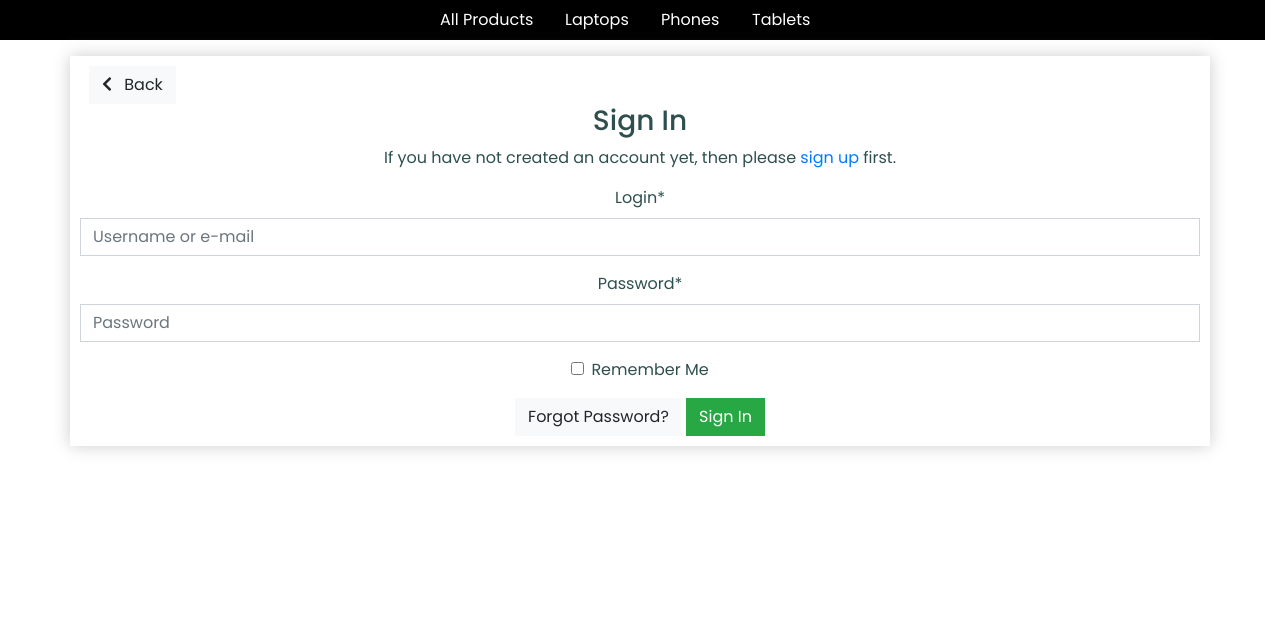
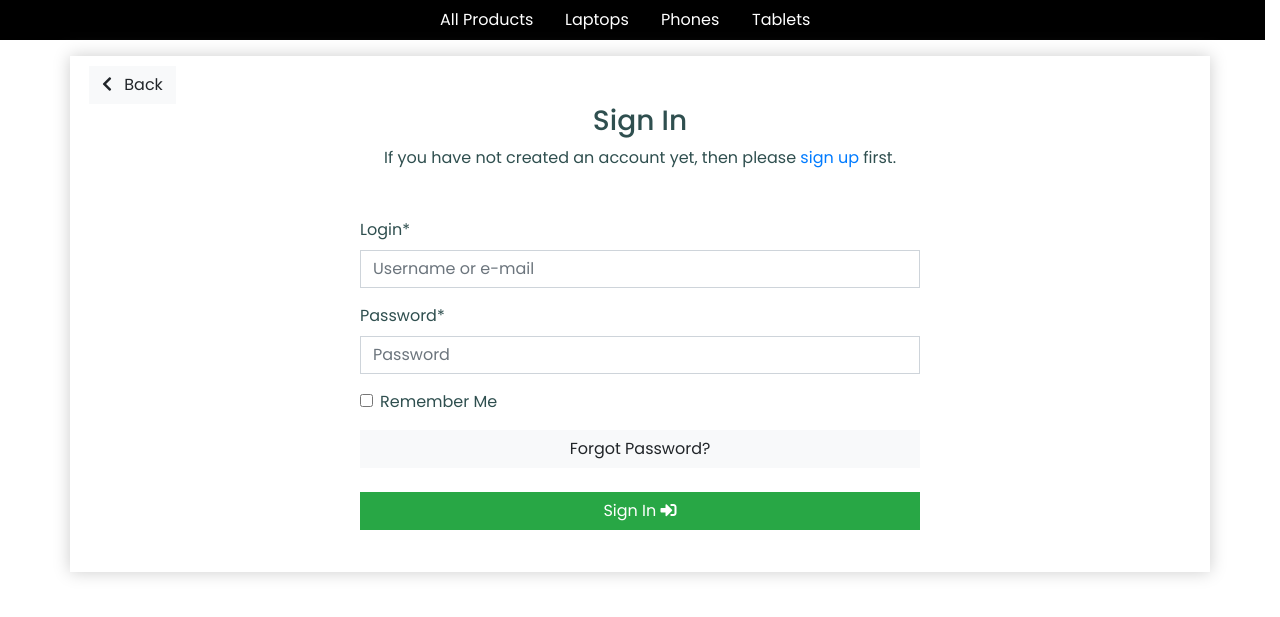
Before and after one commit to testgitpodcistudent/milestone-4-copy, a Django app: page /accountslogin/ in a window 1280 px wide. Shown: the part 86-703 px from the top of the page. Run offline with Django 3.2, Linux system fonts and the light colour scheme; some libraries are stand-ins or nearby versions.

Commit message:
added styling and edited alignment on login, logout and email_confirmation allauth pages.

```diff
--- a/templates/allauth/account/email_confirm.html
+++ b/templates/allauth/account/email_confirm.html
@@ -23,9 +23,9 @@
         href="mailto:{{ email }}">{{ email }}</a> is an e-mail address for user {{ user_display }}.{% endblocktrans %}
 </p>
 
-<form method="post" action="{% url 'account_confirm_email' confirmation.key %}">
+<form class="w-50 ml-auto mr-auto" method="post" action="{% url 'account_confirm_email' confirmation.key %}">
     {% csrf_token %}
-    <button type="submit">{% trans 'Confirm' %}</button>
+    <button class="btn btn-info" type="submit">{% trans 'Confirm' %}</button>
 </form>
 
 {% else %}
--- a/templates/allauth/account/login.html
+++ b/templates/allauth/account/login.html
@@ -39,15 +39,14 @@
   <a href="{{ signup_url }}">sign up</a> first.{% endblocktrans %}</p>
 {% endif %}
 
-<form class="login" method="POST" action="{% url 'account_login' %}">
+<form class="login w-50 ml-auto mr-auto mt-5 mb-2 text-left" method="POST" action="{% url 'account_login' %}">
   {% csrf_token %}
   {{ form|crispy }}
   {% if redirect_field_value %}
   <input type="hidden" name="{{ redirect_field_name }}" value="{{ redirect_field_value }}" />
   {% endif %}
-  <a class="button btn btn-light rounded-0 secondaryAction"
-    href="{% url 'account_reset_password' %}">{% trans "Forgot Password?" %}</a>
-  <button class="btn btn-success rounded-0 primaryAction" type="submit">{% trans "Sign In" %}</button>
+  <a class="button btn btn-light w-100 rounded-0 mb-4 secondaryAction"
+  href="{% url 'account_reset_password' %}">{% trans "Forgot Password?" %}</a>
+  <button class="btn btn-success w-100 rounded-0 mb-4 primaryAction" type="submit">{% trans "Sign In" %} <i class="fas fa-sign-in-alt"></i></button>
 </form>
-
 {% endblock %}
--- a/templates/allauth/account/logout.html
+++ b/templates/allauth/account/logout.html
@@ -20,7 +20,7 @@
   {% if redirect_field_value %}
   <input type="hidden" name="{{ redirect_field_name }}" value="{{ redirect_field_value }}"/>
   {% endif %}
-  <button type="submit">{% trans 'Sign Out' %}</button>
+  <button class="btn btn-secondary" type="submit">{% trans 'Sign Out' %}</button>
 </form>
 
 
--- a/templates/allauth/account/signup.html
+++ b/templates/allauth/account/signup.html
@@ -15,13 +15,13 @@
 
 <p>{% blocktrans %}Already have an account? Then please <a href="{{ login_url }}">sign in</a>.{% endblocktrans %}</p>
 
-<form class="signup" id="signup_form" method="post" action="{% url 'account_signup' %}">
+<form class="signup w-75 w-sm-100 ml-auto mr-auto mt-4 mb-4 text-left" id="signup_form" method="post" action="{% url 'account_signup' %}">
   {% csrf_token %}
   {{ form|crispy }}
   {% if redirect_field_value %}
   <input type="hidden" name="{{ redirect_field_name }}" value="{{ redirect_field_value }}" />
   {% endif %}
-  <button class="btn btn-primary w-50 rounded-0" type="submit">{% trans "Sign Up" %}</button>
+
+  <button class="btn btn-primary w-100 rounded-0 mt-2 mb-2" type="submit">{% trans "Sign Up" %} <i class="fas fa-pen-alt"></i></button>
 </form>
-
 {% endblock %}
```
